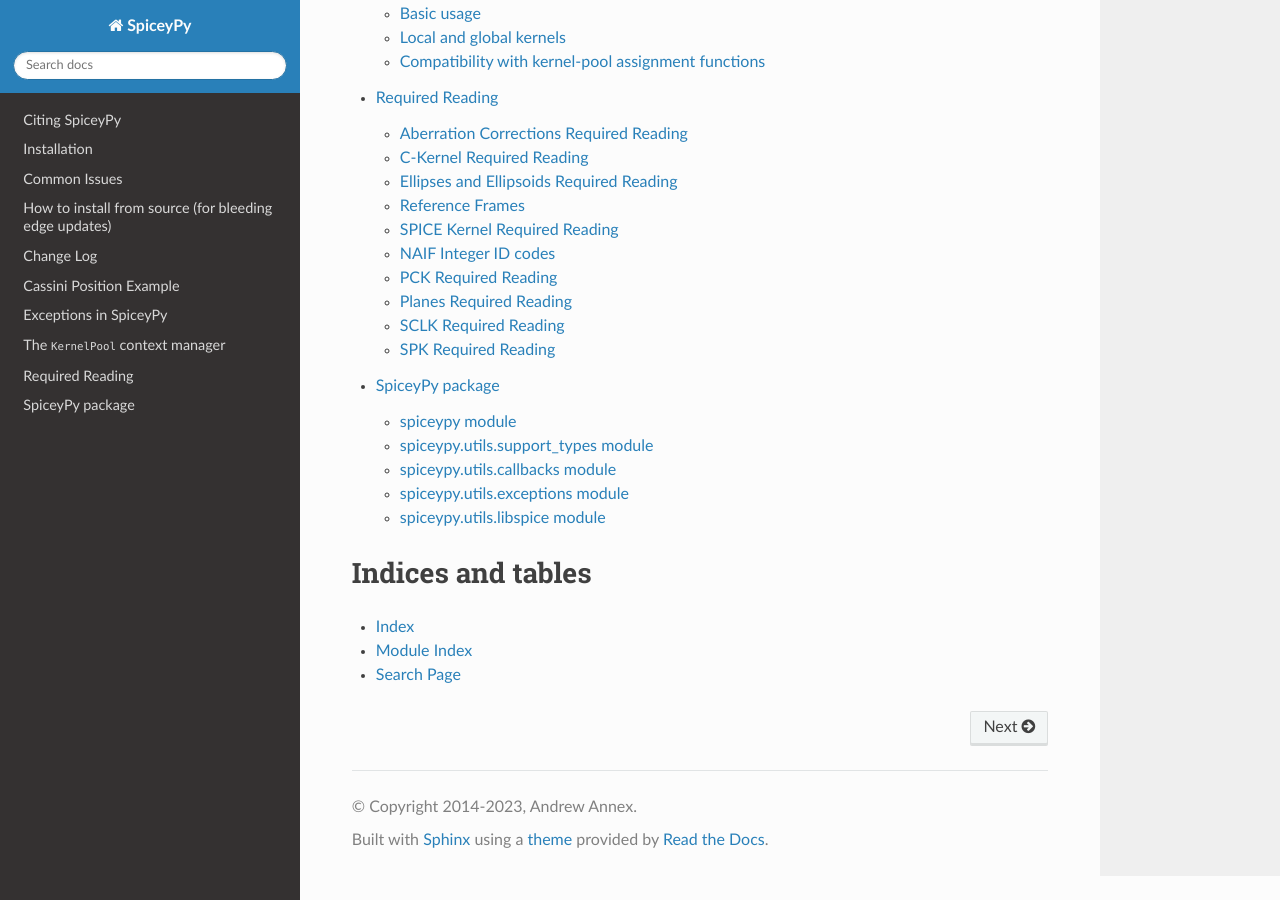
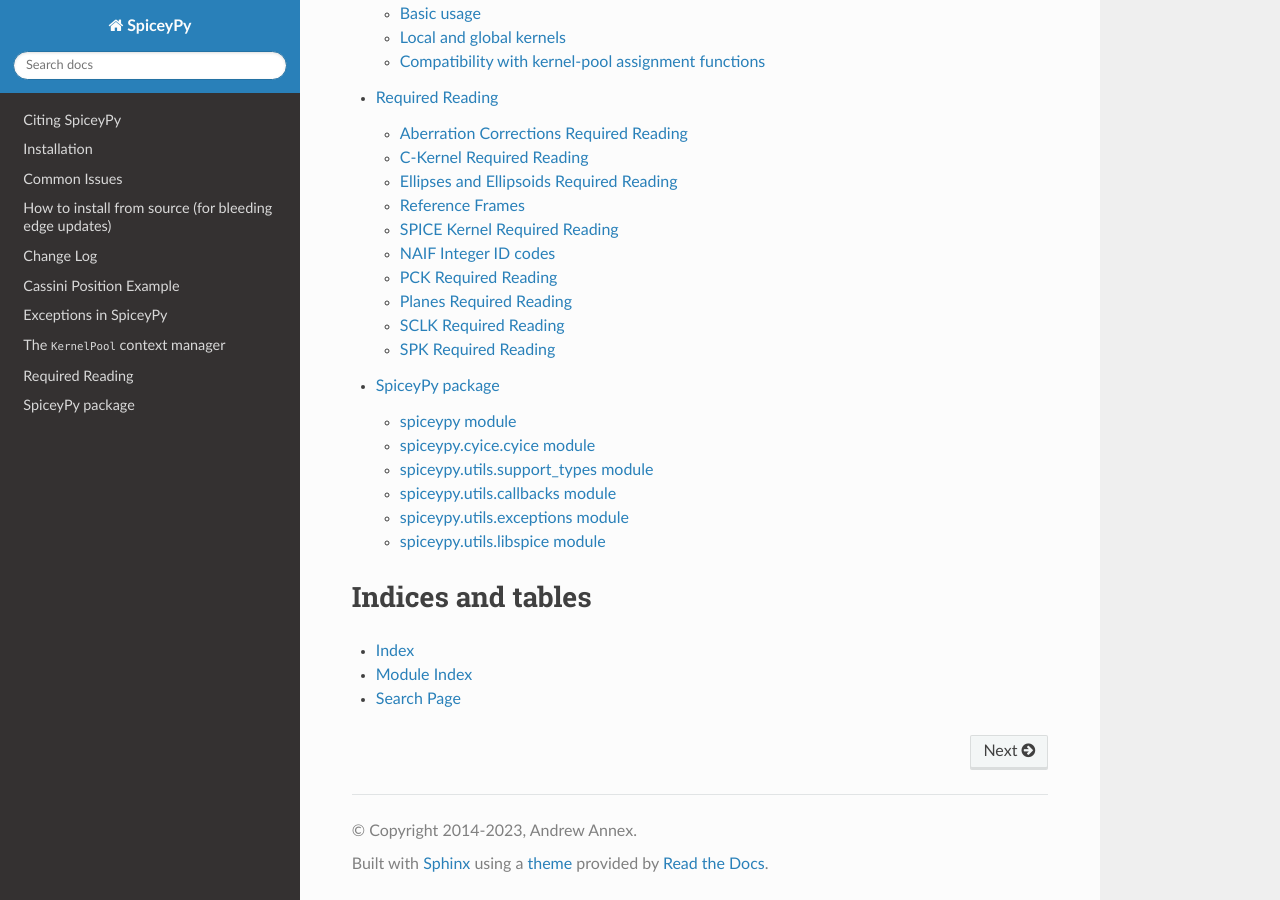
Before and after one commit to AndrewAnnex/SpiceyPy, a Sphinx documentation site: the page built from docs/index.rst, in a window 1280 px wide and 900 px high, scrolled down 2379 px. Built offline with Sphinx 7.4.7 and the Read the Docs theme 3.1.0, drawn with Linux system fonts in a browser that asks for light colours; pages that are not in the unit, such as notebooks, are missing from menus.

Commit message:
fixed typo in yaml, added autodoc for cyice

```diff
--- a/docs/documentation.rst
+++ b/docs/documentation.rst
@@ -8,6 +8,15 @@
     :members:
     :undoc-members:
     :show-inheritance:
+
+spiceypy.cyice.cyice module
+------------------------------
+
+.. automodule:: spiceypy.cyice.cyice
+    :members:
+    :undoc-members:
+    :show-inheritance:
+
 
 spiceypy.utils.support_types module
 -----------------------------------
--- a/setup.py
+++ b/setup.py
@@ -21,8 +21,6 @@
 host_arch = platform.machine()
 # Get platform is Unix-like OS or not
 is_unix = host_OS in ("Linux", "Darwin", "FreeBSD")
-
-print(f'Running on {host_OS} (which is_unix: {is_unix}) with arch {host_arch}', flush=True)
 
 # https://setuptools.pypa.io/en/latest/userguide/ext_modules.html
 
@@ -54,7 +52,6 @@
 
 
 def get_cyice_extension(default_path: str = "./src/cspice/"):
-    print(f'Running on {host_OS} (which is_unix: {is_unix}) with arch {host_arch}', flush=True)
     try_get_spice()
 
     cspice_dir = Path(os.environ.get("CSPICE_SRC_DIR", default_path))
```
Also changed, not shown: 1 other file.
